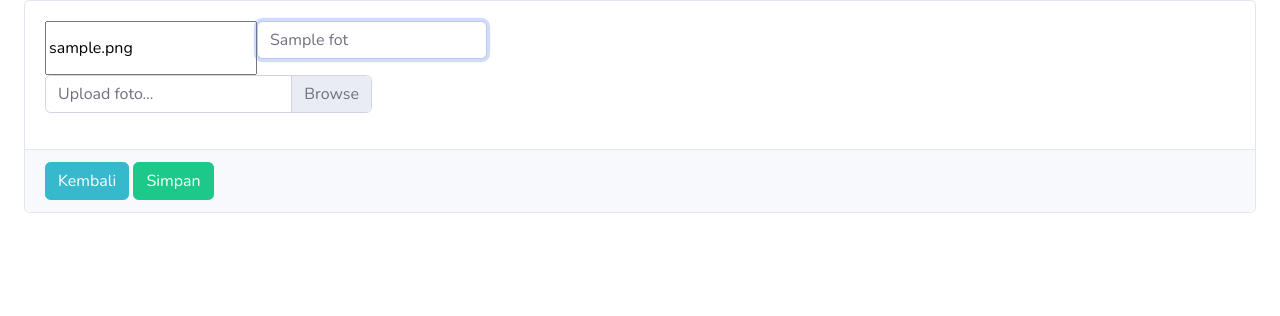
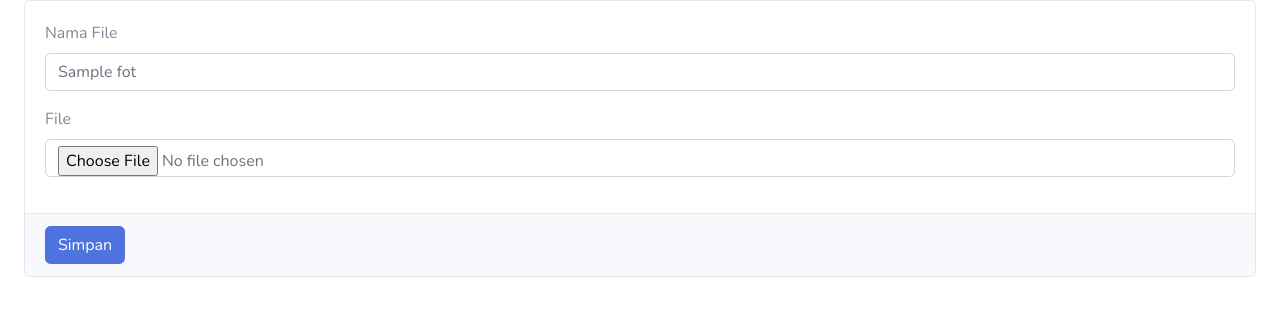
Before and after one commit to SyarifRD10/bpsdm, a CodeIgniter 4 app: the page made by app/Views/pegawai_view/editFoto.php in a window 1280 px wide. Shown: the part 66-382 px from the top of the page. Run offline with PHP 8.4 and a stand-in for CodeIgniter, Linux system fonts and the light colour scheme; the template is opened without the code that fills it: most values are stand-ins (such as "Sample title", 1, 10 or a date in 2020); data that the repository does not hold is empty; some libraries are stand-ins or nearby versions.

Commit message:
su bisa edit data nih men

```diff
--- a/app/Config/Routes.php
+++ b/app/Config/Routes.php
@@ -55,8 +55,9 @@
 $routes->post('/pegawaiFormat', 'Pegawai\MendataPegawai::save');
 $routes->post('/pegawaiFoto', 'Pegawai\MendataPegawai::simpan');
 $routes->get('/delete_foto/(:num)', 'Pegawai\MendataPegawai::delete/$1');
-$routes->get('/edit_foto/(:segment)', 'Pegawai\MendataPegawai::edit/$1');
+$routes->get('/edit_foto/(:num)', 'Pegawai\MendataPegawai::edit/$1');
 $routes->post('/update_foto/(:any)', 'Pegawai\MendataPegawai::update/$1');
+$routes->post('/update_foto', 'Pegawai\MendataPegawai::update');
 
 //auth login
 $routes->get('/signin', 'Auth\Login::login');
--- a/app/Controllers/Petugas/InstansiPetugas.php
+++ b/app/Controllers/Petugas/InstansiPetugas.php
@@ -85,7 +85,7 @@
             'nama' => $this->request->getVar('nama'),
             'alamat' => $this->request->getVar('alamat'),
         ];
-        $this->instansiModel->save($data);
+        $this->instansiModel->update($id, $data);
         session()->setFlashdata('pesan', 'Data berhasil diubah');
         return redirect()->to('/addInstansi');
     }
--- /dev/null
+++ b/app/Views/file/edit_form.php
@@ -0,0 +1,22 @@
+<form method="post" id="editForm" enctype="multipart/form-data" action="/update_foto">
+    <?= csrf_field() ?>
+    <div class="card">
+        <div class="card-body">
+            <div class="form-group">
+                <label>Nama File</label>
+                <input type="text" name="nama" id="nama" class="form-control" value="<?= $fot['nama'] ?>" required>
+            </div>
+            <div class="form-group">
+                <label>File</label>
+                <input type="file" name="foto" id="foto" class="form-control">
+            </div>
+        </div>
+        <div class="card-footer">
+            <input type="hidden" name="iddata_foto" id="iddata_foto" value="<?= $fot['iddata_foto'] ?>">
+            <!-- <input type="submit" name="submit" id="submit" class="btn btn-info" value="Simpan"> -->
+            <button type="submit" class="btn btn-primary">Simpan</button>
+        </div>
+    </div>
+
+
+</form>
--- a/app/Views/pegawai_view/editFoto.php
+++ b/app/Views/pegawai_view/editFoto.php
@@ -13,33 +13,10 @@
         <?= session()->getFlashdata('errors'); ?>
     </div>
 <?php endif ?>
-<form action="/pegawaiFoto" method="post" enctype="multipart/form-data">
-    <?= csrf_field() ?>
-    <div class="card mb-4">
-        <div class="card-body">
-            <div class="col">
-                <div class="row block">
-                    <input type=" hidden" name="iddata_foto" value="<?= $fot['iddata_foto']; ?>">
-                    <div class="form-group">
-                        <input type="text" class="form-control" name="nama" placeholder="Nama pemilik foto" value="<?= $fot['nama']; ?>" autofocus>
-                    </div>
-                </div>
-                <div class="row">
-                    <div class="form-group">
-                        <div class="custom-file">
-                            <input type="file" class="custom-file-input" name="foto" id="foto">
-                            <label class="custom-file-label" for="foto">Upload foto...</label>
-                        </div>
-                    </div>
-                </div>
-            </div>
-        </div>
-        <div class="card-footer">
-            <a href="/mendatapgw" type="button" class="btn btn-info">Kembali</a>
-            <button type="submit" class="btn btn-success">Simpan</button>
-        </div>
-    </div>
-</form>
+
+
+<!-- Tampilkan form -->
+<?= $this->include('file/edit_form'); ?>
 
 
 
--- a/app/Views/pegawai_view/pegewaiTemplate.php
+++ b/app/Views/pegawai_view/pegewaiTemplate.php
@@ -65,7 +65,6 @@
 
     <script>
         window.setTimeout(function() {
-            console.log("Kode dijalankan!");
             $(".alert").fadeTo(500, 0).slideUp(500, function() {
                 $(this).remove();
             })
```
Also changed, not shown: app/Controllers/Pegawai/MendataPegawai.php (+47 -7 lines), 2 other files.
